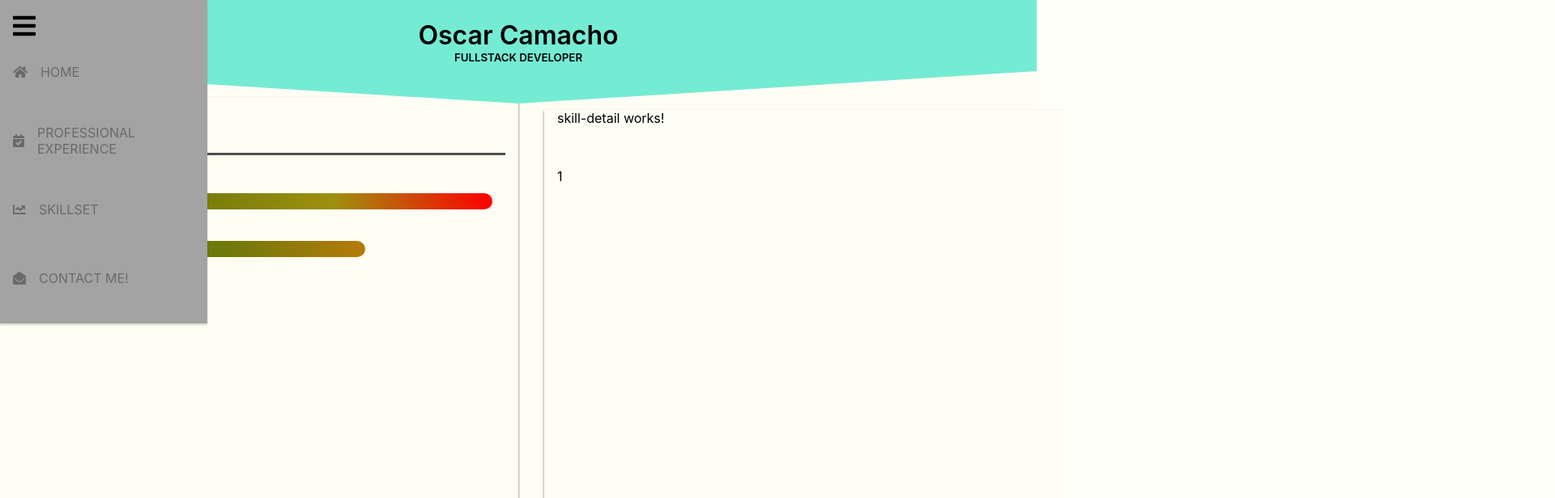
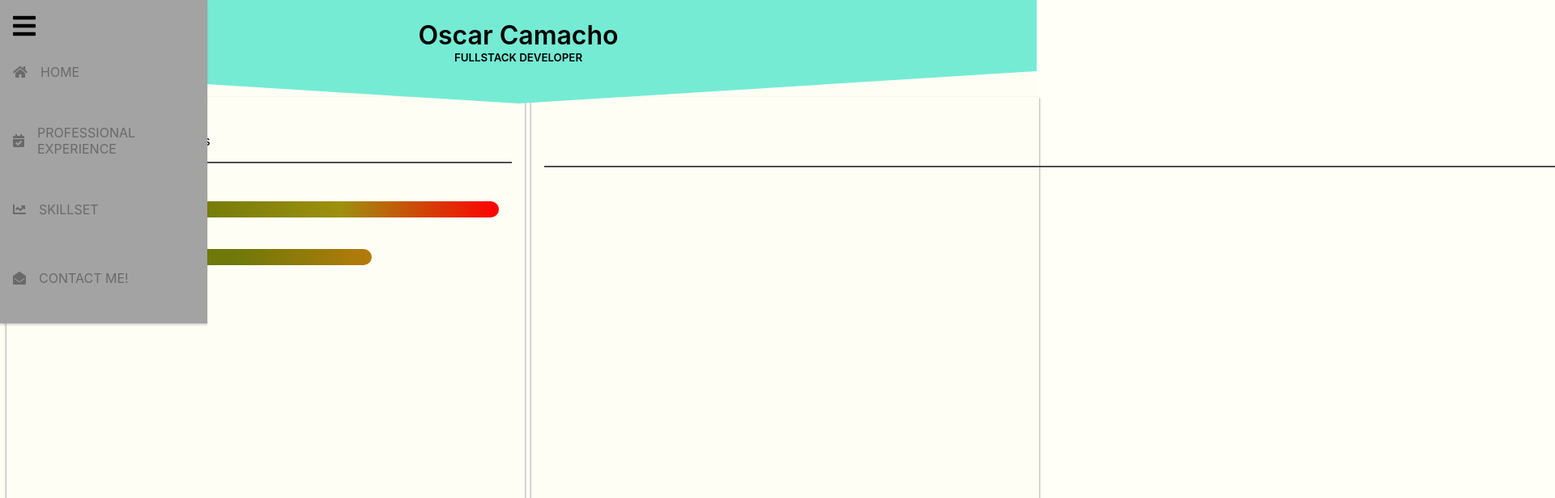
Before and after one commit to OscarCamacho/contact-page, an Angular app: page /skill/detail/1 in a window 1280 px wide. Shown: the top 616 px of the page at 81% size, 1920 px wide, since content can reach past the window. Built offline with nearby package versions, Linux system fonts and the light colour scheme.

Commit message:
Progress fixing display issues

```diff
--- a/src/app/base/entities/skill.ts
+++ b/src/app/base/entities/skill.ts
@@ -1,5 +1,7 @@
 export interface Skill {
     name: string;
-    proficiency: number;
-    experience: number;
+    proficiency: string;
+    experience: string;
+    description?: string;
+    frameworks?: any[];
 }
--- a/src/app/skillset/components/skill-detail/skill-detail.component.css
+++ b/src/app/skillset/components/skill-detail/skill-detail.component.css
@@ -0,0 +1,24 @@
+.skillDetail {
+	position: absolute;
+	width: 100%;
+}
+
+.skillDetail p {
+	position: relative;
+	top: 40%;
+	justify-self: center;
+}
+
+.header {
+	border-style: hidden hidden outset hidden;
+	border-color: var(--nav-primary);
+	border-width: 0.15rem;
+	margin: 0;
+	height: 5rem;
+	padding-left: 1rem;
+}
+
+.header * {
+	margin: 0;
+	margin-bottom: 0.3rem;
+}
--- a/src/app/skillset/components/skill-detail/skill-detail.component.html
+++ b/src/app/skillset/components/skill-detail/skill-detail.component.html
@@ -1,3 +1,11 @@
-<p>skill-detail works!</p>
-<br />
-<p>{{_skill}}</p>
+<div *ngIf="_skill" class="skillDetail">
+    <div class="header">
+        <h2>{{_skill.name}}</h2>
+    </div>
+    <div>
+        <p *ngIf="_skill.description">{{_skill.description}}</p>
+    </div>
+</div>
+<div *ngIf="!_skill" class="skillDetail">
+    <p>Select a skill to view more details</p>
+</div>
--- a/src/app/skillset/components/skill-detail/skill-detail.component.ts
+++ b/src/app/skillset/components/skill-detail/skill-detail.component.ts
@@ -9,7 +9,7 @@ import {SkillbridgeService} from '../../skillbridge.service';
     styleUrls: ['./skill-detail.component.css'],
 })
 export class SkillDetailComponent implements OnInit {
-    private skill: any;
+    private skill: Skill = undefined;
 
     constructor(
         private route: ActivatedRoute,
@@ -18,11 +18,15 @@ export class SkillDetailComponent implements OnInit {
 
     ngOnInit(): void {
         console.log('skill detail ngInit');
+        let skillName = '';
         this.route.url.subscribe((url) => {
-            this.skill = url[1].path;
-            console.log('route change', url, this.skill);
+            skillName = url[1].path;
+            console.log('route change', url);
+            this.service.skill.subscribe((s: Skill) => {
+                this.skill = s;
+                console.log('skill change', this.skill);
+            });
         });
-        // this.service.skill.subscribe((s: Skill) => (this.skill = s));
     }
 
     get _skill(): Skill {
--- a/src/app/skillset/components/skill-list/skill-list.component.css
+++ b/src/app/skillset/components/skill-list/skill-list.component.css
@@ -5,8 +5,10 @@
 .header {
 	border-style: hidden hidden outset hidden;
 	border-color: var(--nav-primary);
+	border-width: 0.15rem;
 	margin: 0;
 	padding-left: 1rem;
+	height: 5rem;
 }
 
 .header * {
--- a/src/app/skillset/components/skill-list/skill-list.component.ts
+++ b/src/app/skillset/components/skill-list/skill-list.component.ts
@@ -1,8 +1,8 @@
 import {Component, OnInit} from '@angular/core';
-import {EnvironmentService} from 'src/app/base/services/environment.service';
 import {Skill} from '../../../base/entities/skill';
 import {Router} from '@angular/router';
 import {SkillbridgeService} from '../../skillbridge.service';
+import {Observable, of} from 'rxjs';
 
 @Component({
     selector: 'app-skill-list',
@@ -23,8 +23,7 @@ export class SkillListComponent implements OnInit {
 
     selectSkill(skill: Skill): void {
         this.skill = skill;
-        console.log('Selected skill', skill);
-        this.service.selectSkill(skill);
+        this.service.skill = of(this.skill || ({} as Skill));
         this.router.navigate([`/skill/detail/${skill.name}`]);
     }
 }
--- a/src/app/skillset/skillbridge.service.ts
+++ b/src/app/skillset/skillbridge.service.ts
@@ -7,13 +7,14 @@ import {Observable, of} from 'rxjs';
     providedIn: 'root',
 })
 export class SkillbridgeService {
-    private _skill: Skill;
+    private _skill: Observable<Skill>;
     private _list: Skill[];
 
     constructor(private envService: EnvironmentService) {
         envService
             .getValue('skillset')
             .subscribe((list: Skill[]) => (this._list = list));
+        this._skill = of({} as Skill);
     }
 
     public get list(): Observable<Skill[]> {
@@ -21,9 +22,10 @@ export class SkillbridgeService {
     }
 
     public get skill(): Observable<Skill> {
-        return of(this._skill);
+        return this._skill;
     }
-    public selectSkill(s: Skill): void {
+    public set skill(s: Observable<Skill>) {
         this._skill = s;
+        console.log('Selected skill', this._skill);
     }
 }
--- a/src/app/skillset/skillset-routing.module.ts
+++ b/src/app/skillset/skillset-routing.module.ts
@@ -11,6 +11,7 @@ const routes: Routes = [
         children: [
             {path: 'list', component: SkillListComponent},
             {path: 'detail/:name', component: SkillDetailComponent},
+            {path: '**', component: SkillDetailComponent},
         ],
     },
 ];
--- a/src/environments/environment.ts
+++ b/src/environments/environment.ts
@@ -7,6 +7,7 @@ import {
     faChartLine,
     faEnvelopeOpen,
 } from '@fortawesome/free-solid-svg-icons';
+import {Skill} from 'src/app/base/entities/skill';
 
 export const environment = {
     production: false,
@@ -34,9 +35,15 @@ export const environment = {
     ],
     contactMail: 'oscar.u.camacho.hernandez@gmail.com',
     skillset: [
-        {name: 'Java', proficiency: 'Senior', experience: '3.5'},
+        {
+            name: 'Java',
+            proficiency: 'Senior',
+            experience: '3.5',
+            description:
+                'Most of my experience is based arround this Language.',
+        },
         {name: 'JavaScript', proficiency: 'Junior', experience: '3.5'},
-    ],
+    ] as Skill[],
 };
 
 /*
--- a/src/styles.css
+++ b/src/styles.css
@@ -35,11 +35,14 @@ main {
 
 .two-columns-container {
     display: grid;
-    gap: 2rem;
+    gap: 0.5rem;
     width: 100vw;
-    grid-template-columns: minmax(50%, 100%) minmax(50%, 100%);
+    grid-template-columns: minmax(30%,50%) minmax(30%, 49%);
     grid-auto-rows:  minmax(min-content, max-content);
     grid-row: auto;
+    margin: 0;
+    margin-left: 0.5rem;
+    margin-right: 0.5rem;
 }
 
 .text-justify {
```
